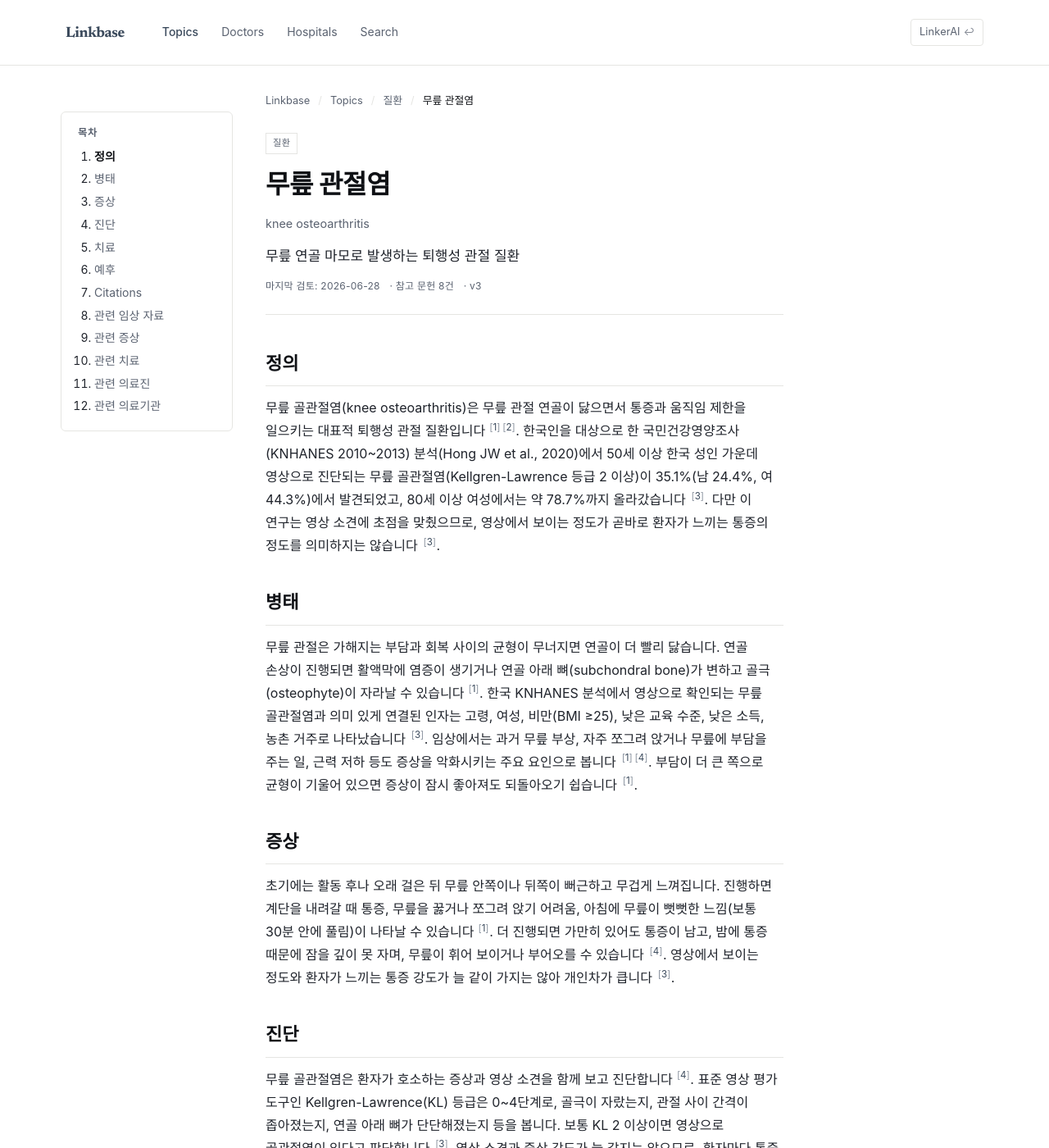
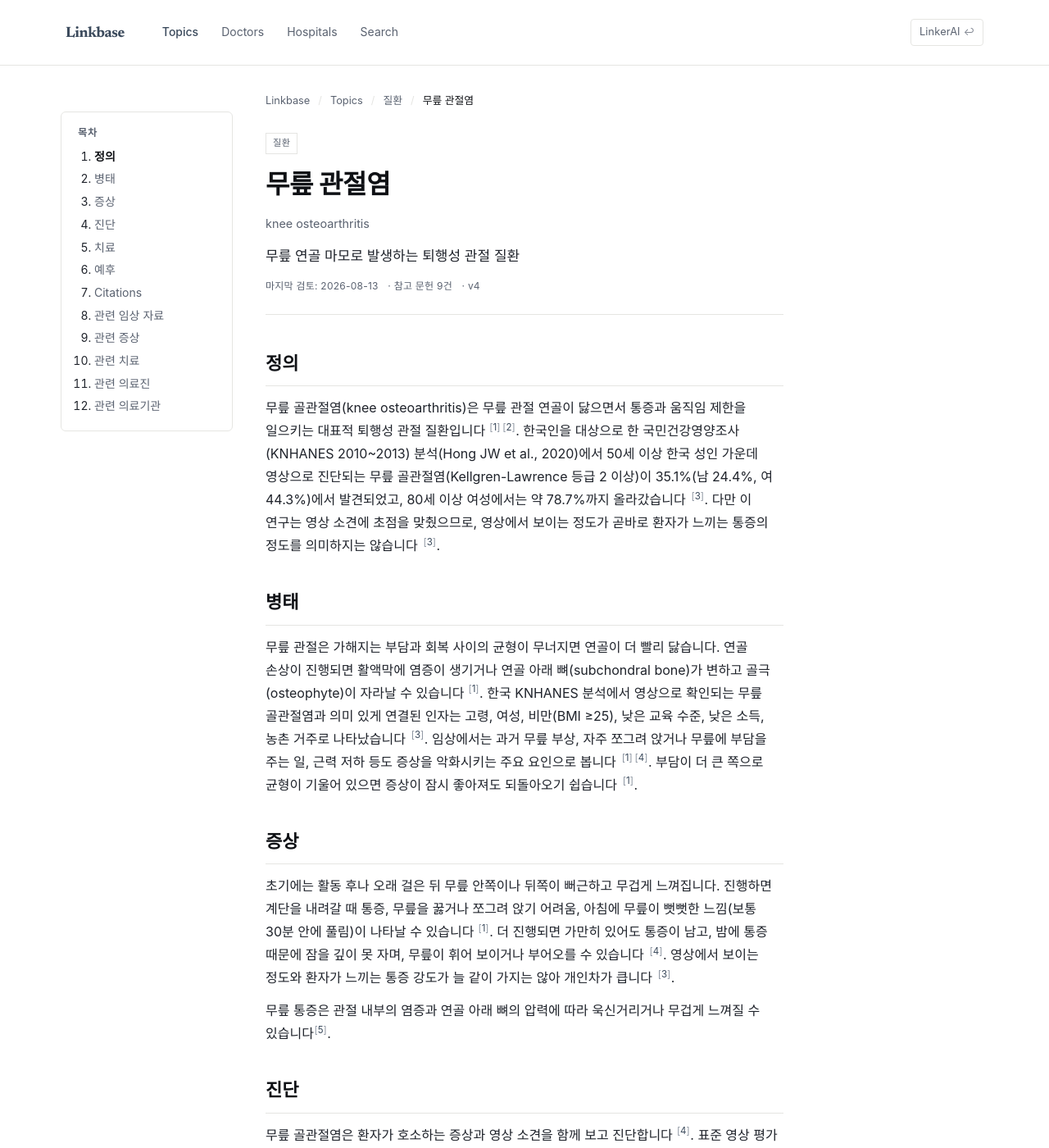
Before and after one commit to feelharmony/linkare-medical-knowledge, a Jekyll site: the page built from conditions/knee-osteoarthritis.md, in a window 1280 px wide and 1400 px high. Shown: the whole window at 82% size. Built offline with Jekyll 4.4.1, drawn with Linux system fonts in a browser that asks for light colours; some web fonts are replaced; some of the changed text lies outside the part shown.

Commit message:
pillar patch: 무릎통증, 퇴행성관절염 비수술 치료 가이드 → knee-osteoarthritis (anchors: symptoms,diagnosis)

```diff
--- a/conditions/knee-osteoarthritis.md
+++ b/conditions/knee-osteoarthritis.md
@@ -6,18 +6,19 @@
 title: 무릎 관절염
 description: 무릎 연골 마모로 발생하는 퇴행성 관절 질환
 title_en: knee osteoarthritis
-last_reviewed: '2026-06-28'
+last_reviewed: '2026-08-13'
 locked: true
 quality_status: verified
 verified_by: 문헌 및 내부 정합성 검토
 next_review: '2026-08-09'
-source_count: 8
-version: 3
+source_count: 9
+version: 4
 source_count_external: 6
-source_count_clinic_pillar: 2
+source_count_clinic_pillar: 3
 clinic_footnote_ids:
   - 1
   - 2
+  - 9
 external_footnote_ids:
   - 3
   - 4
@@ -35,9 +36,12 @@
 ## 증상
 초기에는 활동 후나 오래 걸은 뒤 무릎 안쪽이나 뒤쪽이 뻐근하고 무겁게 느껴집니다. 진행하면 계단을 내려갈 때 통증, 무릎을 꿇거나 쪼그려 앉기 어려움, 아침에 무릎이 뻣뻣한 느낌(보통 30분 안에 풀림)이 나타날 수 있습니다 [^1]. 더 진행되면 가만히 있어도 통증이 남고, 밤에 통증 때문에 잠을 깊이 못 자며, 무릎이 휘어 보이거나 부어오를 수 있습니다 [^2]. 영상에서 보이는 정도와 환자가 느끼는 통증 강도가 늘 같이 가지는 않아 개인차가 큽니다 [^3].
 
+무릎 통증은 관절 내부의 염증과 연골 아래 뼈의 압력에 따라 욱신거리거나 무겁게 느껴질 수 있습니다[^9].
 
 ## 진단
 무릎 골관절염은 환자가 호소하는 증상과 영상 소견을 함께 보고 진단합니다 [^2]. 표준 영상 평가 도구인 Kellgren-Lawrence(KL) 등급은 0~4단계로, 골극이 자랐는지, 관절 사이 간격이 좁아졌는지, 연골 아래 뼈가 단단해졌는지 등을 봅니다. 보통 KL 2 이상이면 영상으로 골관절염이 있다고 판단합니다 [^3]. 영상 소견과 증상 강도가 늘 같지는 않으므로, 환자마다 통증 양상, 움직임이 얼마나 불편한지, 다른 질환이 함께 있는지를 같이 살펴야 합니다 [^4]. 다른 원인(반월상 연골 손상, 십자인대 손상, 통풍, 류마티스 관절염 등)을 감별해야 할 때는 MRI나 혈액 검사를 추가합니다 [^2].
+
+무릎이 아프기 시작한 시점과 통증의 양상을 구체적으로 묻는 것이 증상 평가에 중요합니다[^9].
 
 ## 치료
 무릎 골관절염은 보존 치료가 먼저입니다. 미국 정형외과학회(AAOS) 2021 비수술(nonarthroplasty) 임상진료지침은 29개 권고 중 **운동(감독 운동·자가 운동·수중 운동 모두), 국소 NSAIDs, 경구 NSAIDs, 아세트아미노펜**을 강한 권고로 두고, 과체중·비만 환자의 지속적 체중 감량은 중등도 권고로 둡니다 [^4]. 마약성 진통제(트라마돌 포함)는 통증·기능 개선 효과가 제한적이고 부작용이 늘어 권고되지 않고, 외측쐐기 깔창(lateral wedge insole)도 권고되지 않습니다 [^4].
@@ -54,18 +58,21 @@
 
 수술적 치료(인공관절 치환술, total knee arthroplasty)는 보존 치료에 반응하지 않거나, 통증과 움직임 제한이 일상에 큰 지장을 주는 진행된 단계에서 검토합니다 [^4].
 
-
 ## 예후
 무릎 골관절염의 장기 예후는 꾸준한 운동, 체중 관리, 관절에 좋은 자세와 습관에 달려 있습니다. 통증이 사라진 뒤에도 근력과 유연성을 유지해야 합니다 [^1]. 진행 속도는 환자마다 차이가 크고, 보존 치료로 충분히 좋아지는 경우와 점차 나빠져 수술 치료까지 가는 경우가 모두 보고됩니다 [^4].
 
 ---
 
+---
+
 ## Citations
+### 자사 임상 자료
 <!-- LINKARE:CLINIC-CITATIONS (자동관리·편집금지) -->
-### 자사 임상 자료
 [^1]: [더웰스 — 무릎 통증 관리·예방 운동 습관](https://thewells.kr/blog/knee-pain-management-prevention-exercise-habits)
 [^2]: [안심튼튼 — 자가조직 줄기세포 치료](https://ansimpainfree.kr/blog/autologous-stem-cell-therapy)
+[^9]: [더웰스의원 — 무릎통증, 퇴행성관절염 비수술 치료 가이드](https://thewells.kr/blog/knee-osteoarthritis) · 근거: "무릎 퇴행성관절염은 연골 한 부분만 닳는 병이 아닙니다."
 <!-- /LINKARE:CLINIC-CITATIONS -->
+
 ### 외부 권위 출처
 [^3]: [Hong JW, Noh JH, Kim D-J. The prevalence of and demographic factors associated with radiographic knee osteoarthritis in Korean adults aged ≥ 50 years: The 2010-2013 Korea National Health and Nutrition Examination Survey. PLOS One. 2020;15(3):e0230613](https://pmc.ncbi.nlm.nih.gov/articles/PMC7083301/)
 [^4]: [Brophy RH, Fillingham YA. AAOS Clinical Practice Guideline Summary: Management of Osteoarthritis of the Knee (Nonarthroplasty), Third Edition. J Am Acad Orthop Surg. 2022;30(9):e721-e729 (PMID 35383651)](https://pubmed.ncbi.nlm.nih.gov/35383651/)
@@ -74,9 +81,9 @@
 [^7]: [무릎 골관절염의 자가 혈소판 풍부 혈장 관절강내 주사 — 신의료기술평가 결과 (보건복지부 고시 제2024-254호, 2024-12-13; 작업 시점 2026-05 인용). ⚠️ 행정 규정으로 변경 가능 — 진료 시점 의료진 상담 권장](https://k-knowledge.kr/srch/read.jsp?id=265937048)
 [^8]: [Bensa A, Previtali D, Sangiorgio A, Boffa A, Salerno M, Filardo G. PRP Injections for the Treatment of Knee Osteoarthritis: The Improvement Is Clinically Significant and Influenced by Platelet Concentration: A Meta-analysis of Randomized Controlled Trials. Am J Sports Med. 2025;53(3):745-754. DOI 10.1177/03635465241246524](https://pmc.ncbi.nlm.nih.gov/articles/PMC11874499/)
 
-
 ## Changelog
 - 2026-04-25 v2: 내용 업데이트.
 - 2026-05-01 v3: 내용 업데이트.
 - 2026-06-28 v3: 내용 업데이트.
 - 2026-07-04 v3: 검증 중 미등록 자사 footnote 정리.
+- 2026-08-13 v4: 증상 enrich, 진단 enrich
```
